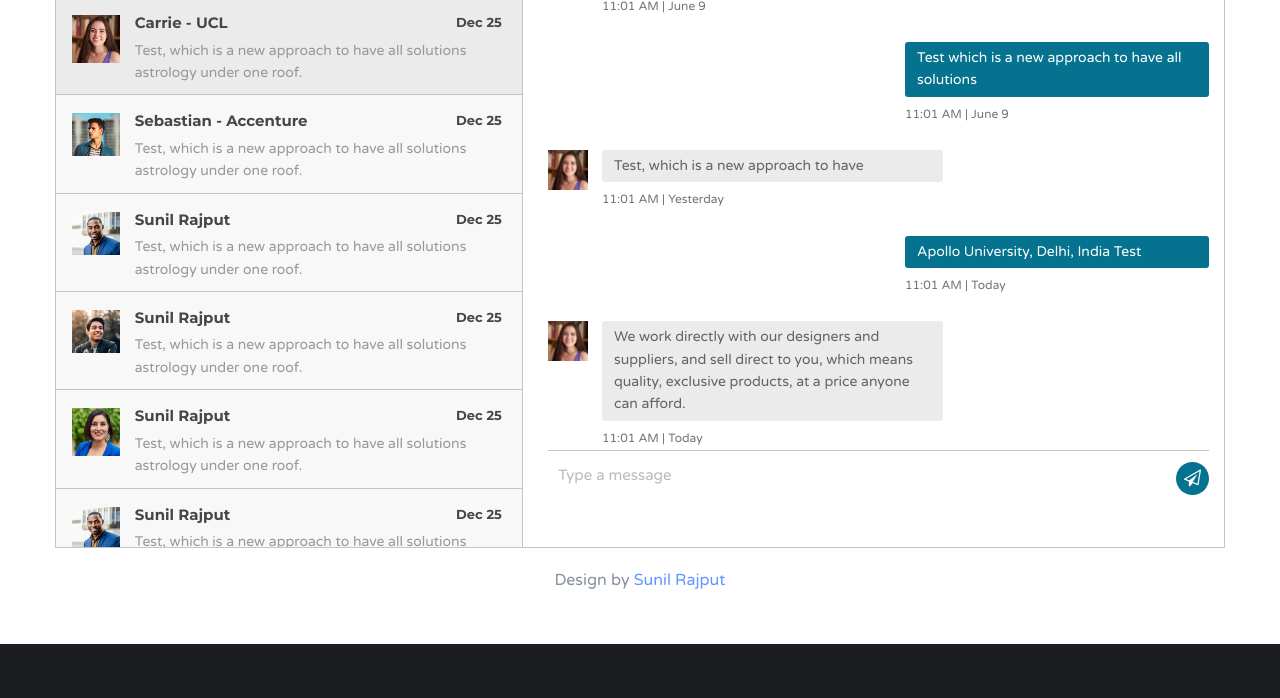
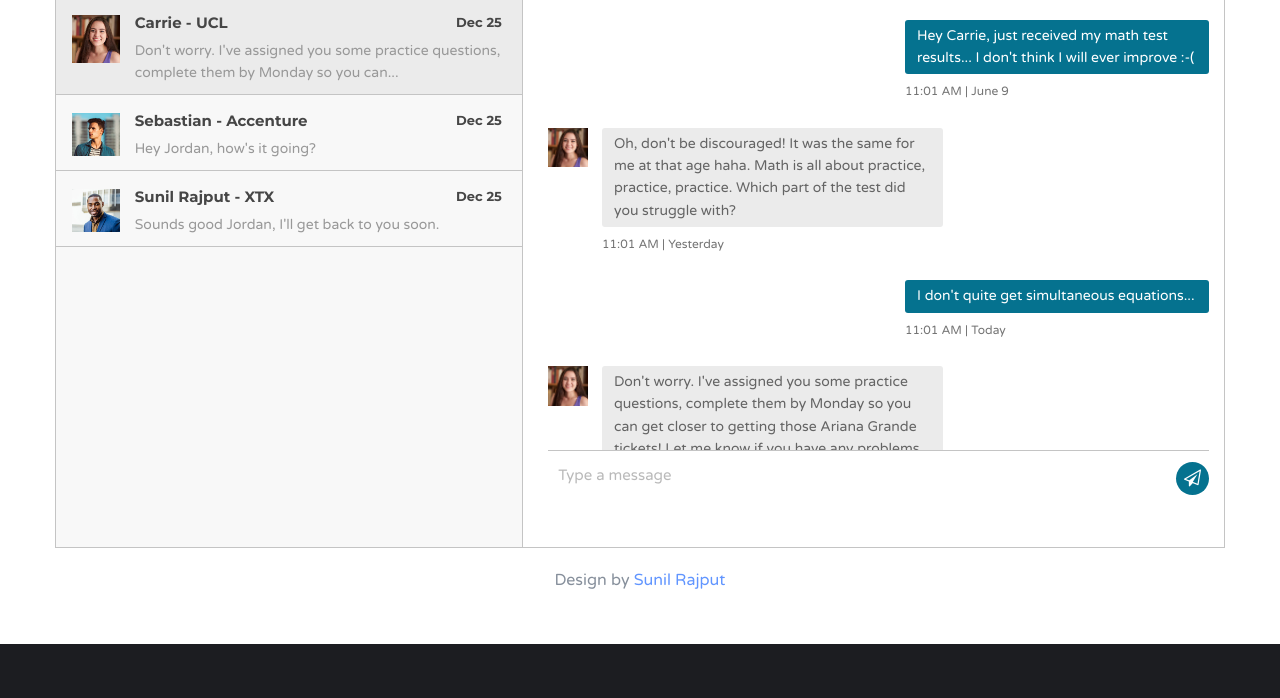
Before and after one commit to SheCanCodeHQ/hatch-template-project, a plain HTML site: page chat.html in a window 1280 px wide. Shown: the part 212-910 px from the top of the page. Drawn offline with nearby package versions, Linux system fonts and the light colour scheme.

Commit message:
Added user profiles and converstations to chat page

```diff
--- a/chat.html
+++ b/chat.html
@@ -127,8 +127,7 @@
                     <div class="chat_img"> <img src="./img/team4.jpg" alt="sunil"> </div>
                     <div class="chat_ib">
                       <h5>Carrie - UCL<span class="chat_date">Dec 25</span></h5>
-                      <p>Test, which is a new approach to have all solutions
-                        astrology under one roof.</p>
+                      <p>Don't worry. I've assigned you some practice questions, complete them by Monday so you can...</p>
                     </div>
                   </div>
                 </div>
@@ -137,8 +136,7 @@
                     <div class="chat_img"> <img src="./img/team1.jpg" alt="sunil"> </div>
                     <div class="chat_ib">
                       <h5>Sebastian - Accenture<span class="chat_date">Dec 25</span></h5>
-                      <p>Test, which is a new approach to have all solutions
-                        astrology under one roof.</p>
+                      <p>Hey Jordan, how's it going?</p>
                     </div>
                   </div>
                 </div>
@@ -146,52 +144,13 @@
                   <div class="chat_people">
                     <div class="chat_img"> <img src="./img/team2.jpg" alt="sunil"> </div>
                     <div class="chat_ib">
-                      <h5>Sunil Rajput <span class="chat_date">Dec 25</span></h5>
-                      <p>Test, which is a new approach to have all solutions
-                        astrology under one roof.</p>
+                      <h5>Sunil Rajput - XTX<span class="chat_date">Dec 25</span></h5>
+                      <p>Sounds good Jordan, I'll get back to you soon.</p>
                     </div>
                   </div>
                 </div>
-                <div class="chat_list">
-                  <div class="chat_people">
-                    <div class="chat_img"> <img src="./img/team3.jpg" alt="sunil"> </div>
-                    <div class="chat_ib">
-                      <h5>Sunil Rajput <span class="chat_date">Dec 25</span></h5>
-                      <p>Test, which is a new approach to have all solutions
-                        astrology under one roof.</p>
-                    </div>
-                  </div>
-                </div>
-                <div class="chat_list">
-                  <div class="chat_people">
-                    <div class="chat_img"> <img src="./img/team6.jpg" alt="sunil"> </div>
-                    <div class="chat_ib">
-                      <h5>Sunil Rajput <span class="chat_date">Dec 25</span></h5>
-                      <p>Test, which is a new approach to have all solutions
-                        astrology under one roof.</p>
-                    </div>
-                  </div>
-                </div>
-                <div class="chat_list">
-                  <div class="chat_people">
-                    <div class="chat_img"> <img src="./img/team2.jpg" alt="sunil"> </div>
-                    <div class="chat_ib">
-                      <h5>Sunil Rajput <span class="chat_date">Dec 25</span></h5>
-                      <p>Test, which is a new approach to have all solutions
-                        astrology under one roof.</p>
-                    </div>
-                  </div>
-                </div>
-                <div class="chat_list">
-                  <div class="chat_people">
-                    <div class="chat_img"> <img src="./img/team5.jpg" alt="sunil"> </div>
-                    <div class="chat_ib">
-                      <h5>Sunil Rajput <span class="chat_date">Dec 25</span></h5>
-                      <p>Test, which is a new approach to have all solutions
-                        astrology under one roof.</p>
-                    </div>
-                  </div>
-                </div>
+
+
               </div>
             </div>
             <div class="mesgs">
@@ -200,37 +159,33 @@
                   <div class="incoming_msg_img"> <img src="./img/team4.jpg" alt="sunil"> </div>
                   <div class="received_msg">
                     <div class="received_withd_msg">
-                      <p>Test which is a new approach to have all
-                        solutions</p>
+                      <p>Hey Jordan, how are you?</p>
                       <span class="time_date"> 11:01 AM    |    June 9</span></div>
                   </div>
                 </div>
                 <div class="outgoing_msg">
                   <div class="sent_msg">
-                    <p>Test which is a new approach to have all
-                      solutions</p>
+                    <p>Hey Carrie,  just received my math test results... I don't think I will ever improve :-(</p>
                     <span class="time_date"> 11:01 AM    |    June 9</span> </div>
                 </div>
                 <div class="incoming_msg">
                   <div class="incoming_msg_img"> <img src="./img/team4.jpg" alt="sunil"> </div>
                   <div class="received_msg">
                     <div class="received_withd_msg">
-                      <p>Test, which is a new approach to have</p>
+                      <p>Oh, don't be discouraged! It was the same for me at that age haha. Math is all about practice, practice, practice. Which part of the test did you struggle with?</p>
                       <span class="time_date"> 11:01 AM    |    Yesterday</span></div>
                   </div>
                 </div>
                 <div class="outgoing_msg">
                   <div class="sent_msg">
-                    <p>Apollo University, Delhi, India Test</p>
+                    <p>I don't quite get simultaneous equations...</p>
                     <span class="time_date"> 11:01 AM    |    Today</span> </div>
                 </div>
                 <div class="incoming_msg">
                   <div class="incoming_msg_img"> <img src="./img/team4.jpg" alt="sunil"> </div>
                   <div class="received_msg">
                     <div class="received_withd_msg">
-                      <p>We work directly with our designers and suppliers,
-                        and sell direct to you, which means quality, exclusive
-                        products, at a price anyone can afford.</p>
+                      <p>Don't worry. I've assigned you some practice questions, complete them by Monday so you can get closer to getting those Ariana Grande tickets! Let me know if you have any problems.</p>
                       <span class="time_date"> 11:01 AM    |    Today</span></div>
                   </div>
                 </div>
```
